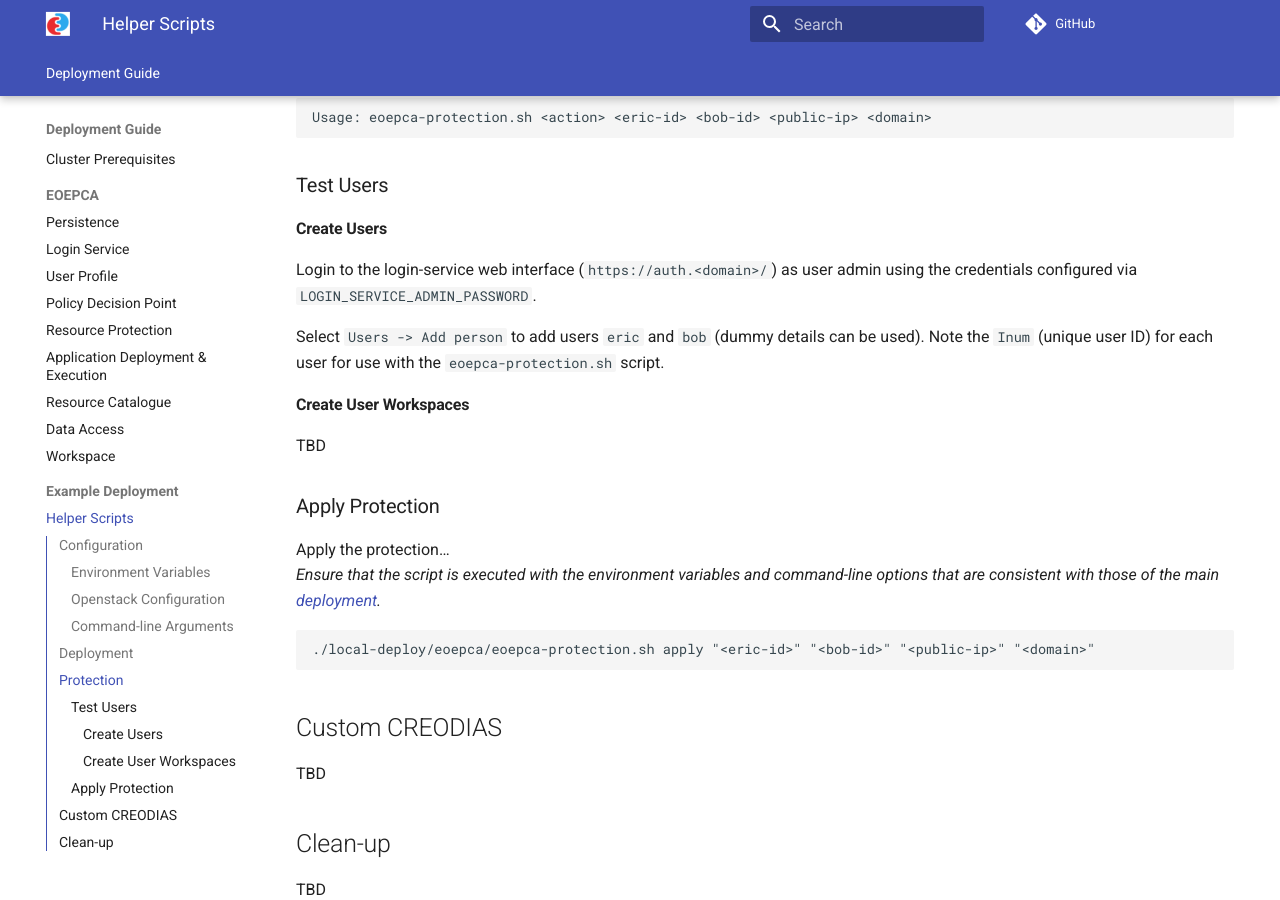
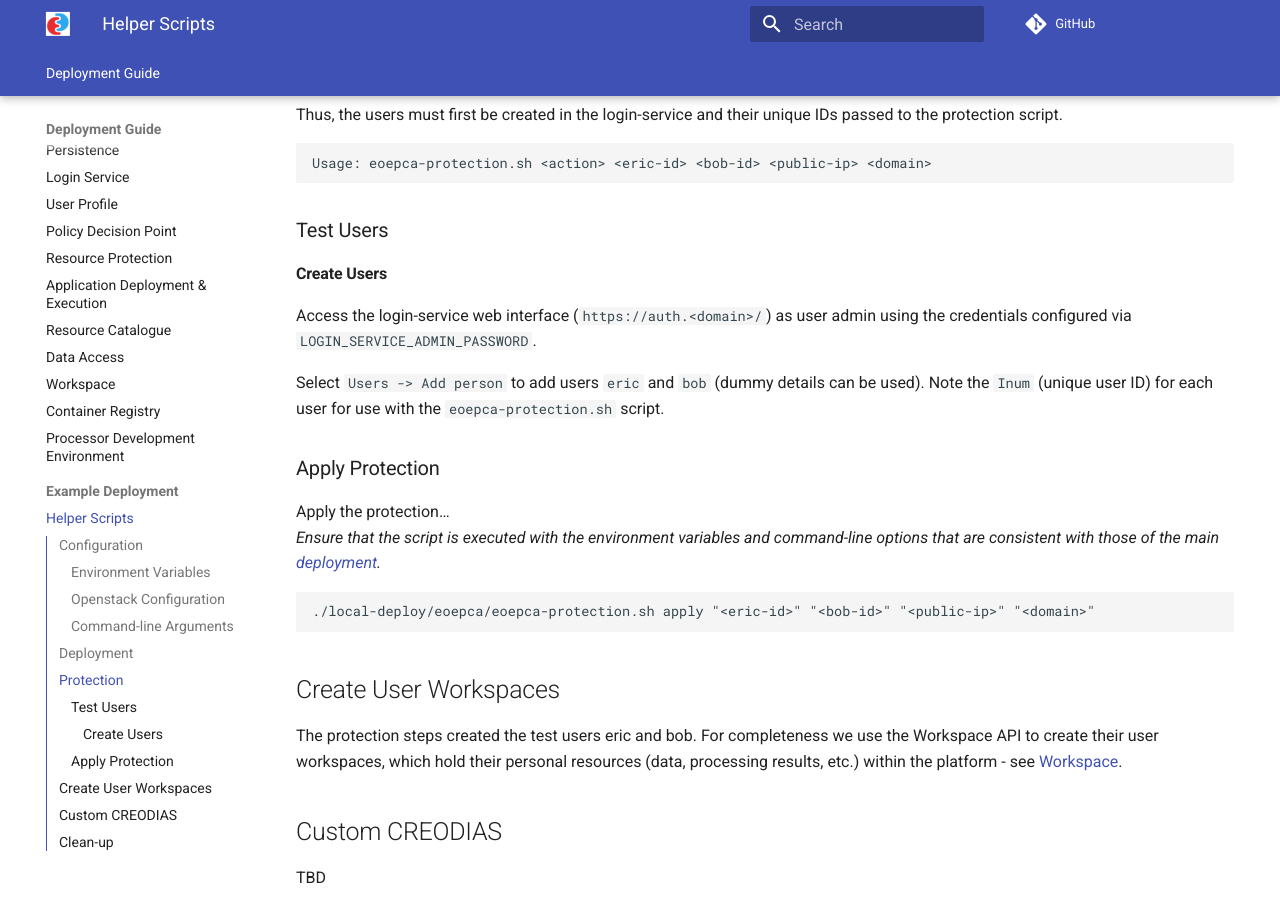
Before and after one commit to EOEPCA/deployment-guide, an MkDocs documentation site: the page built from docs/helper-scripts.md, in a window 1280 px wide and 900 px high, scrolled down 4078 px. Built offline with MkDocs 1.6.1 and Material for MkDocs 9.7.7, drawn with Linux system fonts in a browser that asks for light colours; comment, search, counter and statistics services are not loaded; some of the changed text lies outside the part shown.

Commit message:
Add harbor container registry deployment

````diff
--- a/docs/helper-scripts.md
+++ b/docs/helper-scripts.md
@@ -44,6 +44,7 @@
 **LOGIN_SERVICE_ADMIN_PASSWORD** | Initial password for the `admin` user in the login-service. | `changeme`
 **MINIO_ROOT_USER** | Name of the 'root' user for the Minio object storage service. | `eoepca`
 **MINIO_ROOT_PASSWORD** | Password for the 'root' user for the Minio object storage service. | `changeme`
+**HARBOR_ADMIN_PASSWORD** | Password for the 'admin' user for the Harbor artefact registry service. | `changeme`
 **CREODIAS_DATA_SPECIFICATION** | Apply the data specification to harvest from the CREODIAS data offering into the resource-catalogue and data-access services.<br>_Can only be used when running in the CREODIAS (Cloudferro) cloud._ | `false`
 
 ### Openstack Configuration
@@ -59,7 +60,7 @@
 **OS_PASSWORD** | Openstack password of the admin account in the cloud provider. | `none`
 **OS_MEMBERROLEID** | ID of a specific role (e.g. the '_member_' role) for operations users (to allow administration), e.g. `7fe2ff9ee5384b1894a90838d3e92bab`. | `none`
 **OS_SERVICEPROJECTID** | ID of a project containing the user identity requiring write access to the created user buckets, e.g. `573916ef342a4bf1aea807d0c6058c1e`. | `none`
-**USER_EMAIL_PATTERN** | Email associated to the created user within the created user project.<br>_Note: <name> is templated and will be replaced._ | `eoepca-<name>@platform.com`
+**USER_EMAIL_PATTERN** | Email associated to the created user within the created user project.<br>_Note: `<name>` is templated and will be replaced._ | `eoepca-<name>@platform.com`
 
 ### Command-line Arguments
 
@@ -112,13 +113,9 @@
 
 #### Create Users
 
-Login to the login-service web interface (`https://auth.<domain>/`) as user admin using the credentials configured via `LOGIN_SERVICE_ADMIN_PASSWORD`.
+Access the login-service web interface (`https://auth.<domain>/`) as user admin using the credentials configured via `LOGIN_SERVICE_ADMIN_PASSWORD`.
 
 Select `Users -> Add person` to add users `eric` and `bob` (dummy details can be used). Note the `Inum` (unique user ID) for each user for use with the `eoepca-protection.sh` script.
-
-#### Create User Workspaces
-
-TBD
 
 ### Apply Protection
 
@@ -129,6 +126,9 @@
 ./local-deploy/eoepca/eoepca-protection.sh apply "<eric-id>" "<bob-id>" "<public-ip>" "<domain>"
 ```
 
+## Create User Workspaces
+
+The protection steps created the test users eric and bob. For completeness we use the Workspace API to create their user workspaces, which hold their personal resources (data, processing results, etc.) within the platform - see [Workspace](../workspace/).
 
 ## Custom CREODIAS
 
--- a/mkdocs.yml
+++ b/mkdocs.yml
@@ -21,6 +21,8 @@
       - Resource Catalogue: resource-catalogue.md
       - Data Access: data-access.md
       - Workspace: workspace.md
+      - Container Registry: container-registry.md
+      - Processor Development Environment: pde.md
     - Example Deployment:
       - Helper Scripts: helper-scripts.md
 
````
Also changed, not shown: docs/container-registry.md (added, +82 -0 lines), docs/pde.md (added, +3 -0 lines), docs/workspace.md (+7 -0 lines), 6 other files.
